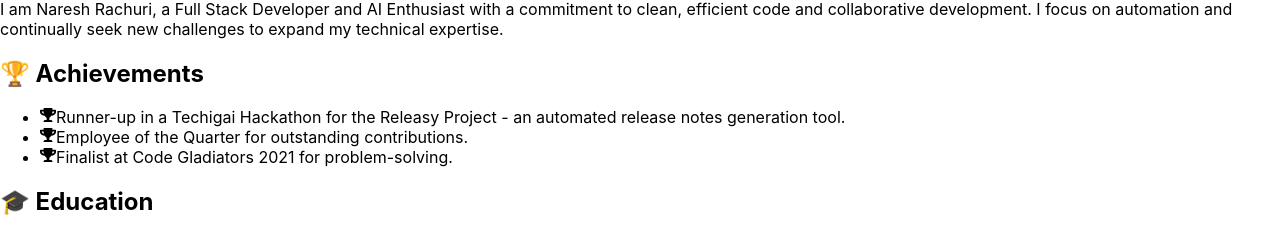
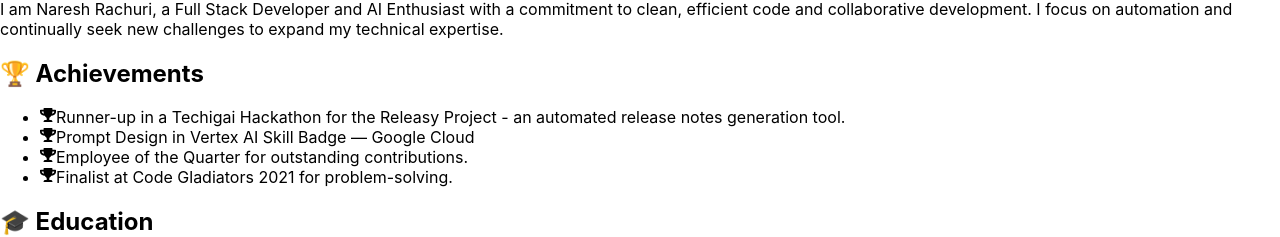
Before and after one commit to rachurinaresh/Portfolio, a React (Create React App) app: page / in a window 1280 px wide. Shown: the part 5380-5617 px from the top of the page. Built offline with nearby package versions, Linux system fonts and the light colour scheme.

Commit message:
Achievement update.

```diff
--- a/src/components/About.jsx
+++ b/src/components/About.jsx
@@ -88,6 +88,10 @@ const About = () => {
             </li>
             <li>
               <FaTrophy className="inline-block text-yellow-500 mr-2" />
+              Prompt Design in Vertex AI Skill Badge — Google Cloud
+            </li>
+            <li>
+              <FaTrophy className="inline-block text-yellow-500 mr-2" />
               Employee of the Quarter for outstanding contributions.
             </li>
             <li>
```
